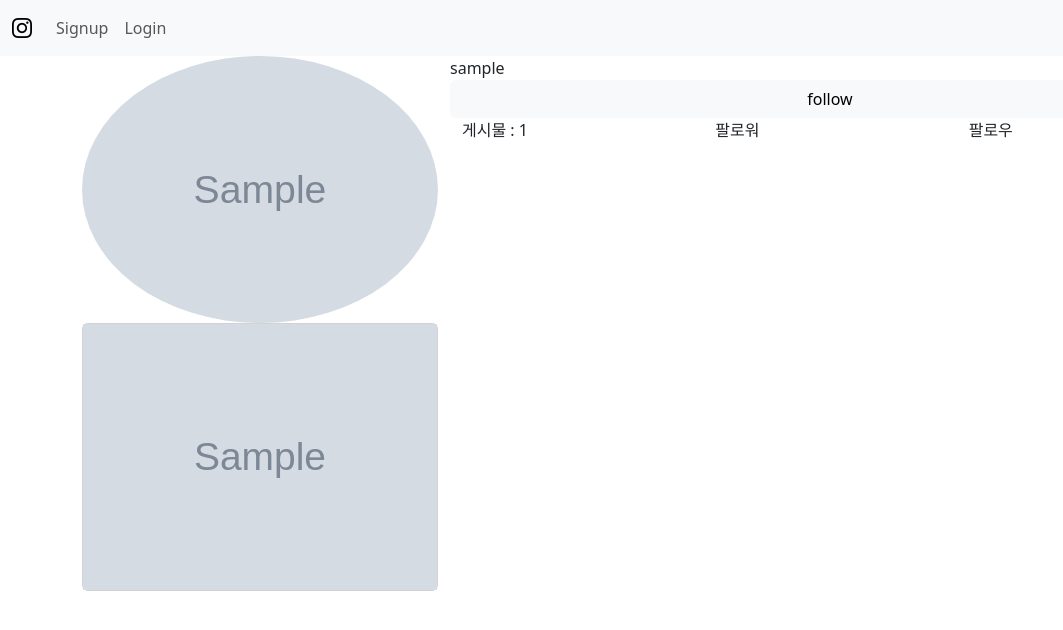
After one commit to HeeJu-XiJu/insta-practice, a Django app: a page that uses accounts/templates/profile.html in a window 1280 px wide. The commit adds this page. Shown: the top 630 px of the page, without its empty margins (0-1063 px from the left). Run offline with Django 4.2, Linux system fonts and the light colour scheme; tables that the repository leaves empty hold one stand-in row (values such as "Sample post"); grey boxes marked "Sample" are stand-in pictures; some libraries are stand-ins or nearby versions.

Commit message:
Accounts Profile 기능 구현

```diff
--- /dev/null
+++ b/accounts/templates/profile.html
@@ -0,0 +1,30 @@
+{% extends 'base.html' %}
+
+{% block body %}
+    <div class="row">
+       <div class="col-4">
+        <img src="{{ user_info.profile_image.url }}" alt="" class="rounded-circle img-fluid">
+        </div>
+       <div class="col-8">
+            <div class="row">
+                {{ user_info }}
+                <a href="" class="btn btn-light">follow</a>
+            </div>
+            <div class="row">
+                <div class="col">게시물 : {{ user_info.post_set.all|length }}</div>
+                <div class="col">팔로워</div>
+                <div class="col">팔로우</div>
+            </div>
+       </div>
+    </div>
+
+    <div class="row row-cols-3">
+        {% for post in user_info.post_set.all %}
+            <div class="col">
+                <div class="card">
+                    <img src="{{ post.image.url }}" alt="">
+                </div>
+            </div>
+        {% endfor %}
+    </div>
+{% endblock %}
--- a/accounts/urls.py
+++ b/accounts/urls.py
@@ -7,4 +7,5 @@ urlpatterns = [
     path('signup/', views.signup, name='signup'),
     path('login/', views.login, name='login'),
     path('logout/', views.logout, name='logout'),
+    path('<str:username>/', views.profile, name='profile'),
 ]
--- a/accounts/views.py
+++ b/accounts/views.py
@@ -2,6 +2,7 @@ from django.shortcuts import render, redirect
 from .forms import CustomUserCreationForm, CustomAuthenticationForm
 from django.contrib.auth import login as auth_login
 from django.contrib.auth import logout as auth_logout
+from .models import User
 
 # Create your views here.
 def signup(request):
@@ -36,3 +37,12 @@ def login(request):
 def logout(request):
     auth_logout(request)
     return redirect('posts:index')
+
+
+def profile(request, username):
+    user_info = User.objects.get(username=username)
+
+    context = {
+        'user_info': user_info,
+    }
+    return render(request, 'profile.html', context)
--- a/posts/templates/_card.html
+++ b/posts/templates/_card.html
@@ -1,7 +1,7 @@
 <div class="card my-3 col-12 col-md-6">
     <div class="card-header">
         <img src="{{ post.user.profile_image.url }}" alt="" class="rounded-circle" width="50px">
-        a{{ post.user }}
+        <a href="{% url 'accounts:profile' username=post.user %}" class="text-reset text-decoration-none">{{ post.user }}</a>
     </div>
     <img src="{{ post.image.url }}" alt="">
     <div class="card-body">
```
